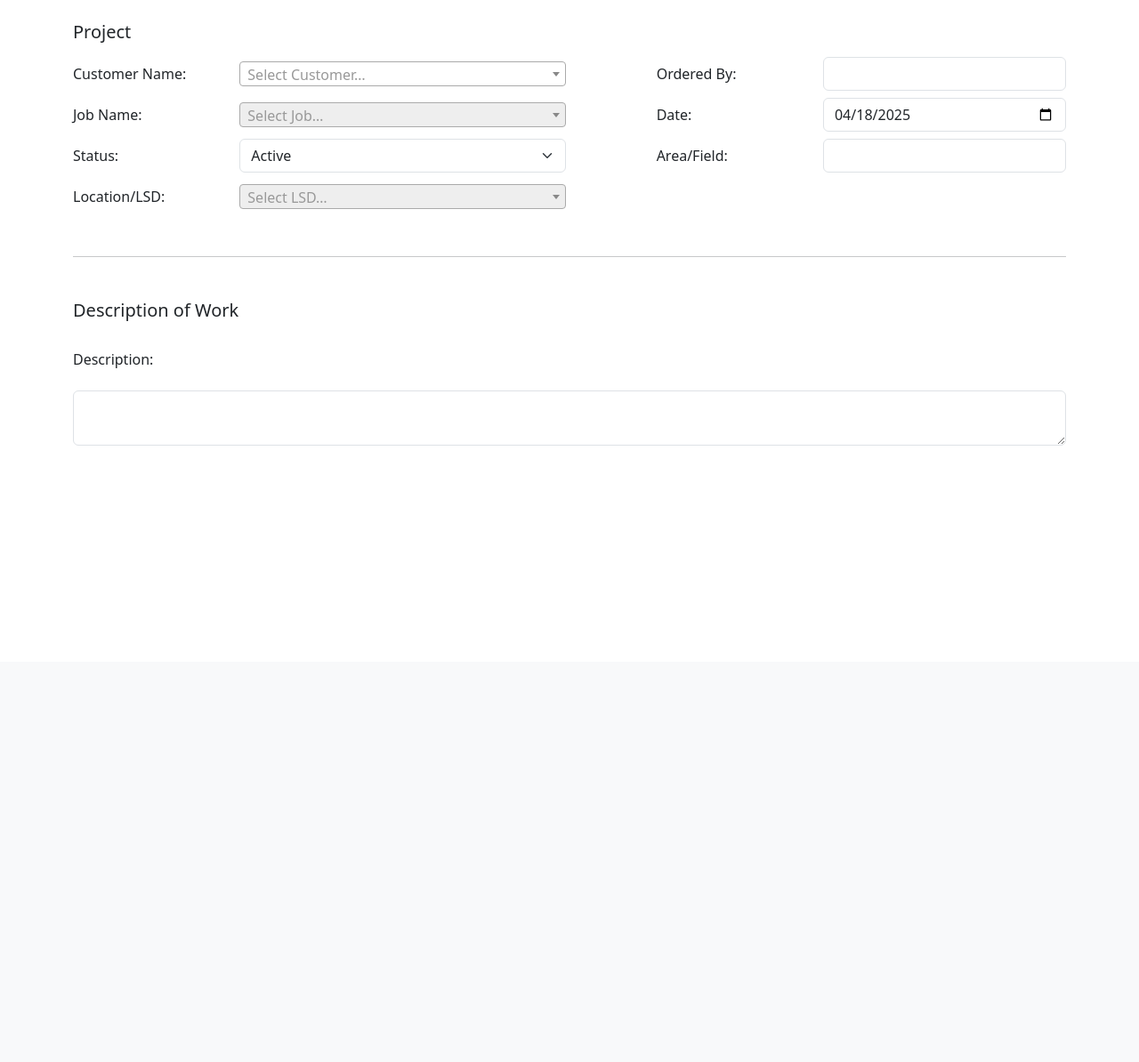
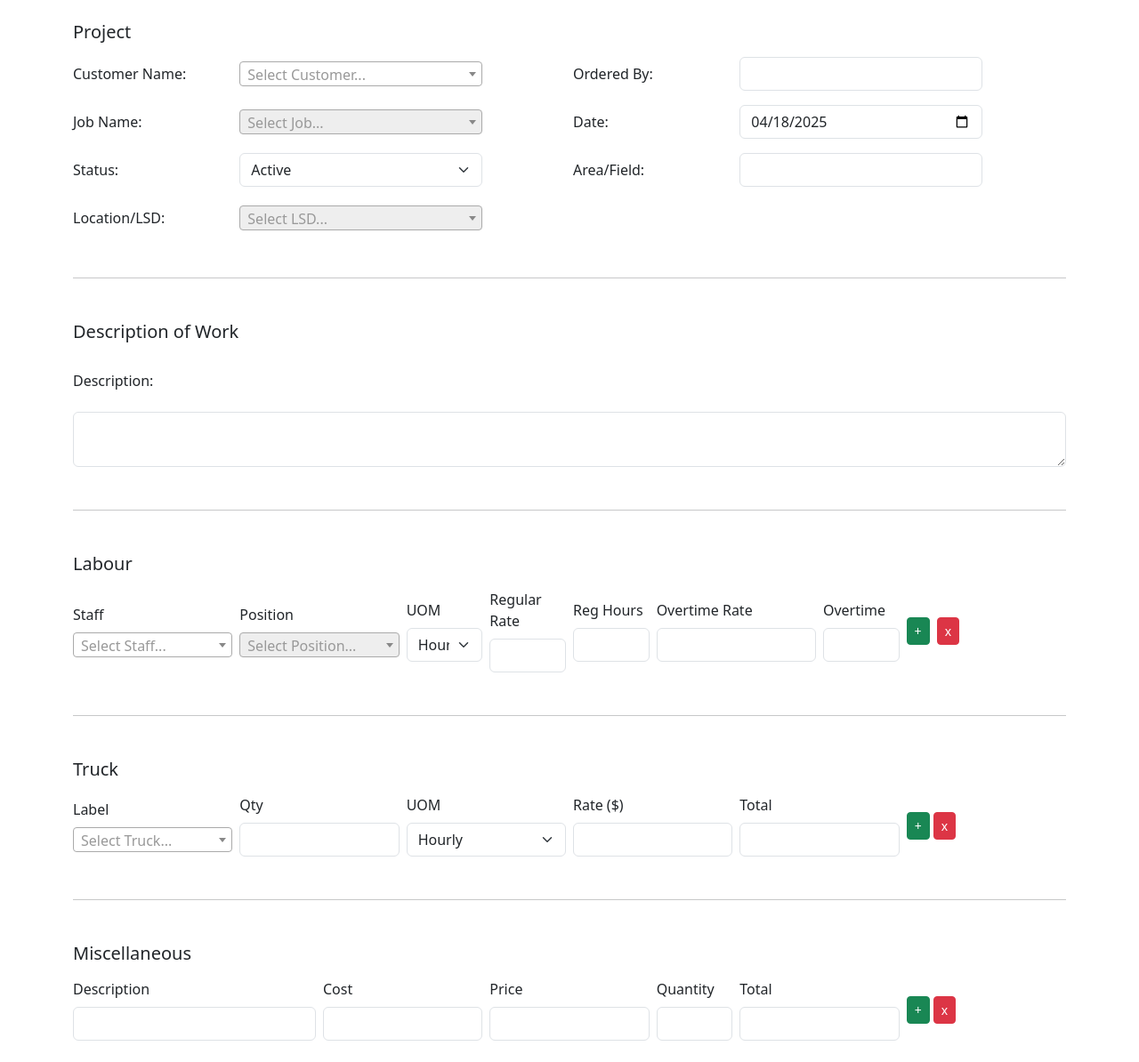
Before and after one commit to romani8/edit-ticket-app, a PHP site: page / in a window 1280 px wide. Shown: the part 56-1250 px from the top of the page at 89% size. Before the commit the page ends 557 px from the top, so only its background shows below. Run offline with PHP 8.4, Linux system fonts and the light colour scheme; tables that the repository leaves empty hold one stand-in row (values such as "Sample post"); some libraries are stand-ins or nearby versions.

Commit message:
Added Labour, Truck, Misc sections

```diff
--- /dev/null
+++ b/public/api/get_staff.php
@@ -0,0 +1,23 @@
+<?php
+require_once __DIR__.'/../../src/Infrastructure/Database.php';
+
+use App\Infrastructure\Database;
+
+header('Content-Type: application/json');
+
+try {
+    $db  = Database::connect();
+
+    $sql = 'SELECT id, name FROM staff ORDER BY name';
+    $stmt = $db->prepare($sql);
+    $stmt->execute();
+
+    $out = [];
+    foreach ($stmt as $r) {
+        $out[] = ['id' => $r['id'], 'text' => $r['name']];
+    }
+    echo json_encode($out);
+} catch (PDOException $e) {
+    http_response_code(500);
+    echo json_encode(['error' => 'Database error']);
+}
--- /dev/null
+++ b/public/api/get_trucks.php
@@ -0,0 +1,35 @@
+<?php
+require_once __DIR__ . '/../../src/Infrastructure/Database.php';
+
+use App\Infrastructure\Database;
+
+header('Content-Type: application/json');
+
+try {
+    $pdo = Database::connect();
+
+    $stmt = $pdo->prepare(
+        'SELECT id, name, hourly_rate, fixed_rate
+         FROM trucks
+         ORDER BY name'
+    );
+    $stmt->execute();
+
+    $results = [];
+    foreach ($stmt as $row) {
+        $uom = $row['hourly_rate'] !== null ? 'Hourly' : 'Fixed';
+        $rate = $uom === 'Hourly' ? $row['hourly_rate'] : $row['fixed_rate'];
+
+        $results[] = [
+            'id'    => $row['id'],
+            'text'  => $row['name'],
+            'rate'  => $rate,
+            'uom'   => $uom
+        ];
+    }
+
+    echo json_encode($results);
+} catch (PDOException $e) {
+    http_response_code(500);
+    echo json_encode(['error' => 'Database error']);
+}
--- a/public/index.php
+++ b/public/index.php
@@ -1,82 +1,30 @@
 <?php
-require_once __DIR__ . '/../src/Infrastructure/Database.php';
+// require_once __DIR__ . '/../src/Infrastructure/Database.php';
 require_once __DIR__ . '/../src/View/Partials/header.php';
 
-use App\Infrastructure\Database;
-$pdo = Database::connect();
+// use App\Infrastructure\Database;
+// $pdo = Database::connect();
 ?>
 
 <div class="container my-4">
-    <h5 class="mb-3">Project</h5>
+    <form id="ticket-form">
 
-    <form id="ticket-form">
-        <div class="row align-items-center mb-2 g-2">
-            <label for="customer" class="col-md-2 col-form-label">Customer&nbsp;Name:</label>
-            <div class="col-md-4">
-                <select id="customer" class="form-select" name="customer_id">
-                    <option value="">Select Customer…</option>
-                </select>
-            </div>
+        <?php require_once __DIR__ . '/partials/project-section.php'; ?>
 
-            <div class="col-md-1"></div>
+        <hr class="my-5">
 
-            <label for="ordered_by" class="col-md-2 col-form-label">Ordered&nbsp;By:</label>
-            <div class="col-md-3">
-                <input id="ordered_by" type="text" class="form-control" name="ordered_by">
-            </div>
-        </div>
+        <?php require_once __DIR__ . '/partials/description-section.php'; ?>
 
-        <div class="row align-items-center mb-2 g-2">
-            <label for="job" class="col-md-2 col-form-label">Job&nbsp;Name:</label>
-            <div class="col-md-4">
-                <select id="job" class="form-select" name="job_id" disabled></select>
-            </div>
+        <hr class="my-5">
 
-            <div class="col-md-1"></div>
+        <?php require_once __DIR__ . '/partials/labour-section.php'; ?>
 
-            <label for="ticket_date" class="col-md-2 col-form-label">Date:</label>
-            <div class="col-md-3">
-                <input id="ticket_date" type="date" class="form-control"
-                    name="ticket_date" value="<?= date('Y-m-d') ?>">
-            </div>
-        </div>
+        <hr class="my-5">
 
-        <div class="row align-items-center mb-2 g-2">
-            <label for="status" class="col-md-2 col-form-label">Status:</label>
-            <div class="col-md-4">
-                <select id="status" class="form-select" name="status">
-                    <option value="Active">Active</option>
-                    <option value="Pending">Pending</option>
-                    <option value="Closed">Closed</option>
-                </select>
-            </div>
+        <?php require_once __DIR__ . '/partials/truck-section.php'; ?>
+        <hr class="my-5">
 
-            <div class="col-md-1"></div>
-
-            <label for="area_field" class="col-md-2 col-form-label">Area/Field:</label>
-            <div class="col-md-3">
-                <input id="area_field" type="text" class="form-control" name="area_field">
-            </div>
-        </div>
-
-        <div class="row align-items-center mb-2 g-2">
-            <label for="location" class="col-md-2 col-form-label">Location/LSD:</label>
-            <div class="col-md-4">
-                <select id="location" class="form-select" name="location_id" disabled></select>
-            </div>
-        </div>
-
-    <hr class="my-5">
-    <h5 class="mb-3">Description of Work</h5>
-
-        <div class="row mb-3 mt-4">
-            <label for="description" class="col-md-2 col-form-label">Description:</label>
-        </div>
-        <div>
-            <div class="col-md-12">
-                <textarea id="description" name="description" class="form-control"></textarea>
-            </div>
-        </div>
+        <?php require_once __DIR__ . '/partials/miscellaneous-section.php'; ?>
     </form>
 </div>
 
--- /dev/null
+++ b/public/js/labour.js
@@ -0,0 +1,98 @@
+(function () {
+    function initLabourRow(row) {
+      var $row = $(row);
+      var $staff = $row.find('.staff-select');
+      var $position = $row.find('.position-select');
+      var $uom = $row.find('.uom-select');
+      var $regRate = $row.find('.reg-rate');
+      var $otRate = $row.find('.ot-rate');
+
+      $staff.html('<option value="">Select Staff...</option>');
+      $position.prop('disabled', true).html('<option value="">Select Position...</option>');
+
+      $.getJSON('./api/get_staff.php', function (staffList) {
+        $.each(staffList, function (i, staff) {
+          $staff.append('<option value="' + staff.id + '">' + staff.text + '</option>');
+        });
+      });
+
+      $staff.select2({
+        placeholder: 'Select Staff...',
+        minimumResultsForSearch: Infinity,
+        width: '100%'
+      });
+
+      $position.select2({
+        placeholder: 'Select Position...',
+        minimumResultsForSearch: Infinity,
+        width: '100%'
+      });
+
+      $staff.on('change', function () {
+        var staffId = $staff.val();
+        $position.prop('disabled', !staffId).html('<option value="">Select Position...</option>');
+        $regRate.val('');
+        $otRate.val('');
+        $uom.val('Hourly');
+
+        if (!staffId) return;
+
+        $.getJSON('./api/get_staff_positions.php', { staff_id: staffId }, function (positions) {
+          $.each(positions, function (i, pos) {
+            var $option = $('<option>')
+              .val(pos.id)
+              .text(pos.text)
+              .data({
+                reg_rate: pos.reg_rate,
+                ot_rate: pos.ot_rate,
+                uom: pos.uom
+              });
+            $position.append($option);
+          });
+        });
+      });
+
+      $position.on('change', function () {
+        var $selected = $position.find('option:selected');
+        $regRate.val($selected.data('reg_rate') || '');
+        $otRate.val($selected.data('ot_rate') || '');
+        $uom.val($selected.data('uom') || 'Hourly');
+      });
+    }
+
+    function addLabourRow() {
+      var $template = $('.labour-row').first();
+      var newIndex = $('.labour-row').length;
+      var $clone = $template.clone(true, true).attr('data-index', newIndex);
+
+      $clone.find('[name]').each(function () {
+        var $el = $(this);
+        var oldName = $el.attr('name');
+        var newName = oldName.replace(/\[\d+\]/, '[' + newIndex + ']');
+        $el.attr('name', newName).val('');
+        if ($el.is('select')) {
+          $el.empty();
+        }
+      });
+
+      $('#labour-section').append($clone);
+      initLabourRow($clone);
+    }
+
+    function removeRow(btn) {
+      var rows = $('.labour-row');
+      if (rows.length > 1) {
+        $(btn).closest('.labour-row').remove();
+      }
+    }
+
+    window.initLabourRow = initLabourRow;
+    window.addLabourRow = addLabourRow;
+    window.removeRow = removeRow;
+
+    $(document).ready(function () {
+      $('.labour-row').each(function () {
+        initLabourRow(this);
+      });
+    });
+  })();
--- /dev/null
+++ b/public/js/miscellaneous.js
@@ -0,0 +1,55 @@
+(function () {
+    function initMiscRow(row) {
+      var $row = $(row);
+      var $desc = $row.find('.misc-desc');
+      var $cost = $row.find('.misc-cost');
+      var $price = $row.find('.misc-price');
+      var $qty = $row.find('.misc-qty');
+      var $total = $row.find('.misc-total');
+
+      $desc.val('');
+
+      $price.add($qty).off('input').on('input', function () {
+        calculateTotal();
+      });
+
+      function calculateTotal() {
+        var qty = parseFloat($qty.val()) || 0;
+        var price = parseFloat($price.val()) || 0;
+        $total.val((qty * price).toFixed(2));
+      }
+    }
+
+    function addMiscRow() {
+      var $template = $('.misc-row').first();
+      var newIndex = $('.misc-row').length;
+      var $clone = $template.clone(true, true).attr('data-index', newIndex);
+
+      $clone.find('[name]').each(function () {
+        var $el = $(this);
+        var oldName = $el.attr('name');
+        var newName = oldName.replace(/\[\d+\]/, '[' + newIndex + ']');
+        $el.attr('name', newName).val('');
+      });
+
+      $('#misc-section').append($clone);
+      initMiscRow($clone);
+    }
+
+    function removeMiscRow(btn) {
+      var rows = $('.misc-row');
+      if (rows.length > 1) {
+        $(btn).closest('.misc-row').remove();
+      }
+    }
+
+    window.initMiscRow = initMiscRow;
+    window.addMiscRow = addMiscRow;
+    window.removeMiscRow = removeMiscRow;
+
+    $(document).ready(function () {
+      $('.misc-row').each(function () {
+        initMiscRow(this);
+      });
+    });
+  })();
--- a/public/js/project.js
+++ b/public/js/project.js
@@ -1,47 +1,66 @@
-$(function () {
+(function () {
+    function initProjectBlock(container) {
+      var $container = $(container || document);
+      var $customer = $container.find('#customer');
+      var $job = $container.find('#job');
+      var $location = $container.find('#location');
+
+      $customer.html('<option value="">Select Customer...</option>');
       $.getJSON('./api/get_customers.php', function (data) {
-        $.each(data, function (_, v) {
-            $('#customer').append('<option value="' + v.id + '">' + v.text + '</option>');
+        $.each(data, function (_, item) {
+          $customer.append('<option value="' + item.id + '">' + item.text + '</option>');
         });
       });
 
-    $('#customer').select2({
-        placeholder: 'Select Customer…',
-        minimumResultsForSearch: Infinity
+      $customer.select2({
+        placeholder: 'Select Customer...',
+        minimumResultsForSearch: Infinity,
+        width: '100%'
       });
 
-    $('#job').select2({
-        placeholder: 'Select Job…',
-        minimumResultsForSearch: Infinity
+      $job.select2({
+        placeholder: 'Select Job...',
+        minimumResultsForSearch: Infinity,
+        width: '100%'
       });
 
-    $('#location').select2({
-        placeholder: 'Select LSD…',
-        minimumResultsForSearch: Infinity
+      $location.select2({
+        placeholder: 'Select LSD...',
+        minimumResultsForSearch: Infinity,
+        width: '100%'
       });
 
-    $('#customer').on('change', function () {
-        const id = $(this).val();
-        $('#job').prop('disabled', !id).empty();
-        $('#location').prop('disabled', true).empty();
+      $customer.on('change', function () {
+        var id = $(this).val();
+        $job.prop('disabled', !id).empty().append('<option value="">Select Job...</option>');
+        $location.prop('disabled', true).empty().append('<option value="">Select LSD...</option>');
+
         if (!id) return;
+
         $.getJSON('./api/get_jobs.php', { customer_id: id }, function (data) {
-            $('#job').append('<option value="">Select Job…</option>');
           $.each(data, function (_, v) {
-                $('#job').append('<option value="' + v.id + '">' + v.name + '</option>');
+            $job.append('<option value="' + v.id + '">' + v.name + '</option>');
           });
         });
       });
 
-    $('#job').on('change', function () {
-        const id = $(this).val();
-        $('#location').prop('disabled', !id).empty();
+      $job.on('change', function () {
+        var id = $(this).val();
+        $location.prop('disabled', !id).empty().append('<option value="">Select LSD...</option>');
+
         if (!id) return;
+
         $.getJSON('./api/get_locations.php', { job_id: id }, function (data) {
-            $('#location').append('<option value="">Select LSD…</option>');
           $.each(data, function (_, v) {
-                $('#location').append('<option value="' + v.id + '">' + v.name + '</option>');
+            $location.append('<option value="' + v.id + '">' + v.name + '</option>');
           });
         });
       });
+    }
+
+    window.initProjectBlock = initProjectBlock;
+
+    $(document).ready(function () {
+      initProjectBlock();
     });
+  })();
--- /dev/null
+++ b/public/js/truck.js
@@ -0,0 +1,86 @@
+(function () {
+    function initTruckRow(row) {
+      var $row = $(row);
+      var $truck = $row.find('.truck-select');
+      var $uom = $row.find('.uom-select');
+      var $rate = $row.find('.rate');
+      var $qty = $row.find('.quantity');
+      var $total = $row.find('.total');
+
+      $truck.html('<option value="">Select Truck...</option>');
+
+      $.getJSON('./api/get_trucks.php', function (truckList) {
+        $.each(truckList, function (_, item) {
+          var $option = $('<option>')
+            .val(item.id)
+            .text(item.text)
+            .data({
+              rate: item.rate,
+              uom: item.uom
+            });
+          $truck.append($option);
+        });
+      });
+
+      $truck.select2({
+        placeholder: 'Select Truck...',
+        minimumResultsForSearch: Infinity,
+        width: '100%'
+      });
+
+      $truck.on('change', function () {
+        var $selected = $truck.find('option:selected');
+        var rate = $selected.data('rate') || 0;
+        var uom = $selected.data('uom') || 'Hourly';
+        $rate.val(rate);
+        $uom.val(uom);
+        calculateTotal();
+      });
+
+      $qty.on('input', function () {
+        calculateTotal();
+      });
+
+      function calculateTotal() {
+        var qty = parseFloat($qty.val()) || 0;
+        var rate = parseFloat($rate.val()) || 0;
+        $total.val((qty * rate).toFixed(2));
+      }
+    }
+
+    function addTruckRow() {
+      var $template = $('.truck-row').first();
+      var newIndex = $('.truck-row').length;
+      var $clone = $template.clone(true, true).attr('data-index', newIndex);
+
+      $clone.find('[name]').each(function () {
+        var $el = $(this);
+        var oldName = $el.attr('name');
+        var newName = oldName.replace(/\[\d+\]/, '[' + newIndex + ']');
+        $el.attr('name', newName).val('');
+        if ($el.is('select')) {
+          $el.empty();
+        }
+      });
+
+      $('#truck-section').append($clone);
+      initTruckRow($clone);
+    }
+
+    function removeTruckRow(btn) {
+      var rows = $('.truck-row');
+      if (rows.length > 1) {
+        $(btn).closest('.truck-row').remove();
+      }
+    }
+
+    window.initTruckRow = initTruckRow;
+    window.addTruckRow = addTruckRow;
+    window.removeTruckRow = removeTruckRow;
+
+    $(document).ready(function () {
+      $('.truck-row').each(function () {
+        initTruckRow(this);
+      });
+    });
+  })();
--- /dev/null
+++ b/public/partials/description-section.php
@@ -0,0 +1,10 @@
+<h5 class="mb-3">Description of Work</h5>
+
+<div class="row mb-3 mt-4">
+    <label for="description" class="col-md-2 col-form-label">Description:</label>
+</div>
+<div>
+    <div class="col-md-12">
+        <textarea id="description" name="description" class="form-control"></textarea>
+    </div>
+</div>
--- /dev/null
+++ b/public/partials/labour-section.php
@@ -0,0 +1,47 @@
+<h5 class="mt-5 mb-3">Labour</h5>
+<div id="labour-section">
+  <div class="labour-row row align-items-center mb-2 g-2" data-index="0">
+    <div class="col-md-2">
+      <label class="form-label">Staff</label>
+      <select class="form-select staff-select" name="labour[0][staff_id]"></select>
+    </div>
+
+    <div class="col-md-2">
+      <label class="form-label">Position</label>
+      <select class="form-select position-select" name="labour[0][position_id]"></select>
+    </div>
+
+    <div class="col-md-1">
+      <label class="form-label">UOM</label>
+      <select class="form-select uom-select" name="labour[0][uom]">
+        <option value="Hourly">Hourly</option>
+        <option value="Fixed">Fixed</option>
+      </select>
+    </div>
+
+    <div class="col-md-1">
+      <label class="form-label">Regular Rate</label>
+      <input class="form-control reg-rate" name="labour[0][reg_rate]" readonly>
+    </div>
+
+    <div class="col-md-1">
+      <label class="form-label">Reg Hours</label>
+      <input type="number" class="form-control" name="labour[0][reg_hours]" min="0">
+    </div>
+
+    <div class="col-md-2">
+      <label class="form-label">Overtime Rate</label>
+      <input class="form-control ot-rate" name="labour[0][ot_rate]" readonly>
+    </div>
+
+    <div class="col-md-1">
+      <label class="form-label">Overtime</label>
+      <input type="number" class="form-control" name="labour[0][ot_hours]" min="0">
+    </div>
+
+    <div class="col-md-1">
+      <button type="button" class="btn btn-success btn-sm me-1" onclick="addLabourRow()">+</button>
+      <button type="button" class="btn btn-danger btn-sm" onclick="removeRow(this)">x</button>
+    </div>
+  </div>
+</div>
--- /dev/null
+++ b/public/partials/miscellaneous-section.php
@@ -0,0 +1,34 @@
+<h5 class="mt-5 mb-3">Miscellaneous</h5>
+<div id="misc-section">
+  <div class="misc-row row align-items-center mb-2 g-2" data-index="0">
+    <div class="col-md-3">
+      <label class="form-label">Description</label>
+      <input type="text" class="form-control misc-desc" name="misc[0][description]">
+    </div>
+
+    <div class="col-md-2">
+      <label class="form-label">Cost</label>
+      <input type="text" class="form-control misc-cost" name="misc[0][cost]">
+    </div>
+
+    <div class="col-md-2">
+      <label class="form-label">Price</label>
+      <input type="text" class="form-control misc-price" name="misc[0][price]">
+    </div>
+
+    <div class="col-md-1">
+      <label class="form-label">Quantity</label>
+      <input type="number" class="form-control misc-qty" name="misc[0][quantity]" min="0">
+    </div>
+
+    <div class="col-md-2">
+      <label class="form-label">Total</label>
+      <input type="text" class="form-control misc-total" name="misc[0][total]" readonly>
+    </div>
+
+    <div class="col-md-1 d-flex align-items-end">
+      <button type="button" class="btn btn-success btn-sm me-1" onclick="addMiscRow()">+</button>
+      <button type="button" class="btn btn-danger btn-sm" onclick="removeMiscRow(this)">x</button>
+    </div>
+  </div>
+</div>
--- /dev/null
+++ b/public/partials/project-section.php
@@ -0,0 +1,58 @@
+
+<h5 class="mb-3">Project</h5>
+
+<div class="row align-items-center mb-3 g-2">
+    <label for="customer" class="col-md-2 col-form-label">Customer&nbsp;Name:</label>
+    <div class="col-md-3">
+        <select id="customer" class="form-select" name="customer_id">
+            <option value="">Select Customer...</option>
+        </select>
+    </div>
+
+    <div class="col-md-1"></div>
+
+    <label for="ordered_by" class="col-md-2 col-form-label">Ordered&nbsp;By:</label>
+    <div class="col-md-3">
+        <input id="ordered_by" type="text" class="form-control" name="ordered_by">
+    </div>
+</div>
+
+<div class="row align-items-center mb-3 g-2">
+    <label for="job" class="col-md-2 col-form-label">Job&nbsp;Name:</label>
+    <div class="col-md-3">
+        <select id="job" class="form-select" name="job_id" disabled></select>
+    </div>
+
+    <div class="col-md-1"></div>
+
+    <label for="ticket_date" class="col-md-2 col-form-label">Date:</label>
+    <div class="col-md-3">
+        <input id="ticket_date" type="date" class="form-control"
+            name="ticket_date" value="<?= date('Y-m-d') ?>">
+    </div>
+</div>
+
+<div class="row align-items-center mb-3 g-2">
+    <label for="status" class="col-md-2 col-form-label">Status:</label>
+    <div class="col-md-3">
+        <select id="status" class="form-select" name="status">
+            <option value="Active">Active</option>
+            <option value="Pending">Pending</option>
+            <option value="Closed">Closed</option>
+        </select>
+    </div>
+
+    <div class="col-md-1"></div>
+
+    <label for="area_field" class="col-md-2 col-form-label">Area/Field:</label>
+    <div class="col-md-3">
+        <input id="area_field" type="text" class="form-control" name="area_field">
+    </div>
+</div>
+
+<div class="row align-items-center mb-2 g-2">
+    <label for="location" class="col-md-2 col-form-label">Location/LSD:</label>
+    <div class="col-md-3">
+        <select id="location" class="form-select" name="location_id" disabled></select>
+    </div>
+</div>
--- /dev/null
+++ b/public/partials/truck-section.php
@@ -0,0 +1,37 @@
+<h5 class="mt-5 mb-3">Truck</h5>
+<div id="truck-section">
+  <div class="truck-row row align-items-center mb-2 g-2" data-index="0">
+    <div class="col-md-2">
+      <label class="form-label">Label</label>
+      <select class="form-select truck-select" name="truck[0][truck_id]"></select>
+    </div>
+
+    <div class="col-md-2">
+      <label class="form-label">Qty</label>
+      <input type="number" class="form-control quantity" name="truck[0][quantity]" min="0">
+    </div>
+
+    <div class="col-md-2">
+      <label class="form-label">UOM</label>
+      <select class="form-select uom-select" name="truck[0][uom]">
+        <option value="Hourly">Hourly</option>
+        <option value="Fixed">Fixed</option>
+      </select>
+    </div>
+
+    <div class="col-md-2">
+      <label class="form-label">Rate ($)</label>
+      <input type="text" class="form-control rate" name="truck[0][rate]" readonly>
+    </div>
+
+    <div class="col-md-2">
+      <label class="form-label">Total</label>
+      <input type="text" class="form-control total" name="truck[0][total]" readonly>
+    </div>
+
+    <div class="col-md-1 d-flex align-items-end">
+      <button type="button" class="btn btn-success btn-sm me-1" onclick="addTruckRow()">+</button>
+      <button type="button" class="btn btn-danger btn-sm" onclick="removeTruckRow(this)">x</button>
+    </div>
+  </div>
+</div>
--- a/src/View/Partials/footer.php
+++ b/src/View/Partials/footer.php
@@ -2,7 +2,10 @@
 <script src="https://cdn.jsdelivr.net/npm/bootstrap@5.3.3/dist/js/bootstrap.bundle.min.js"></script>
 <script src="https://cdn.jsdelivr.net/npm/select2@4.1.0-rc.0/dist/js/select2.full.min.js"></script>
 
+<script src="js/project.js?v=17"></script>
 <script src="js/editor.js?v=9"></script>
-<script src="js/project.js?v=14"></script>
+<script src="js/labour.js?v=11"></script>
+<script src="js/truck.js?v=1"></script>
+<script src="js/miscellaneous.js?v=1"></script>
 </body>
 </html>
```
Also changed, not shown: public/api/get_staff_positions.php (added, +44 -0 lines). Lines whose indentation alone changed are shown as unchanged.
